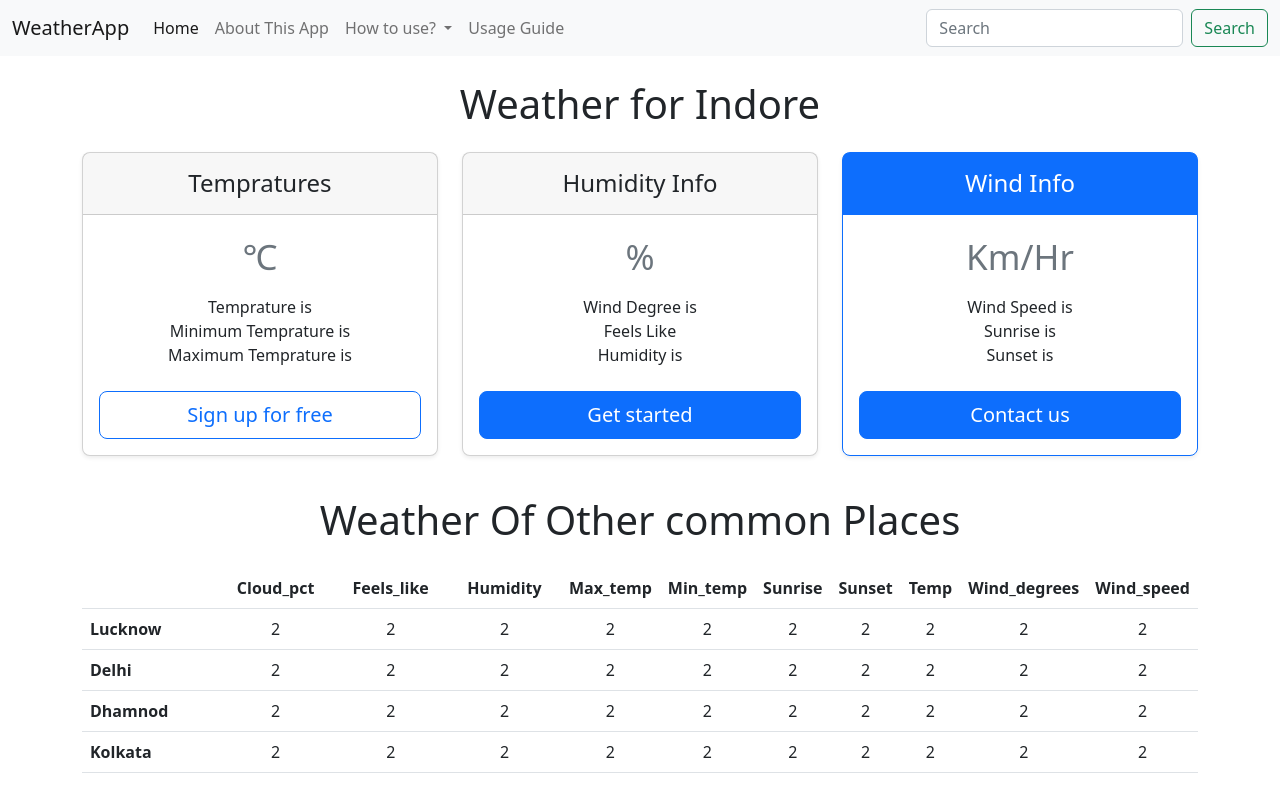
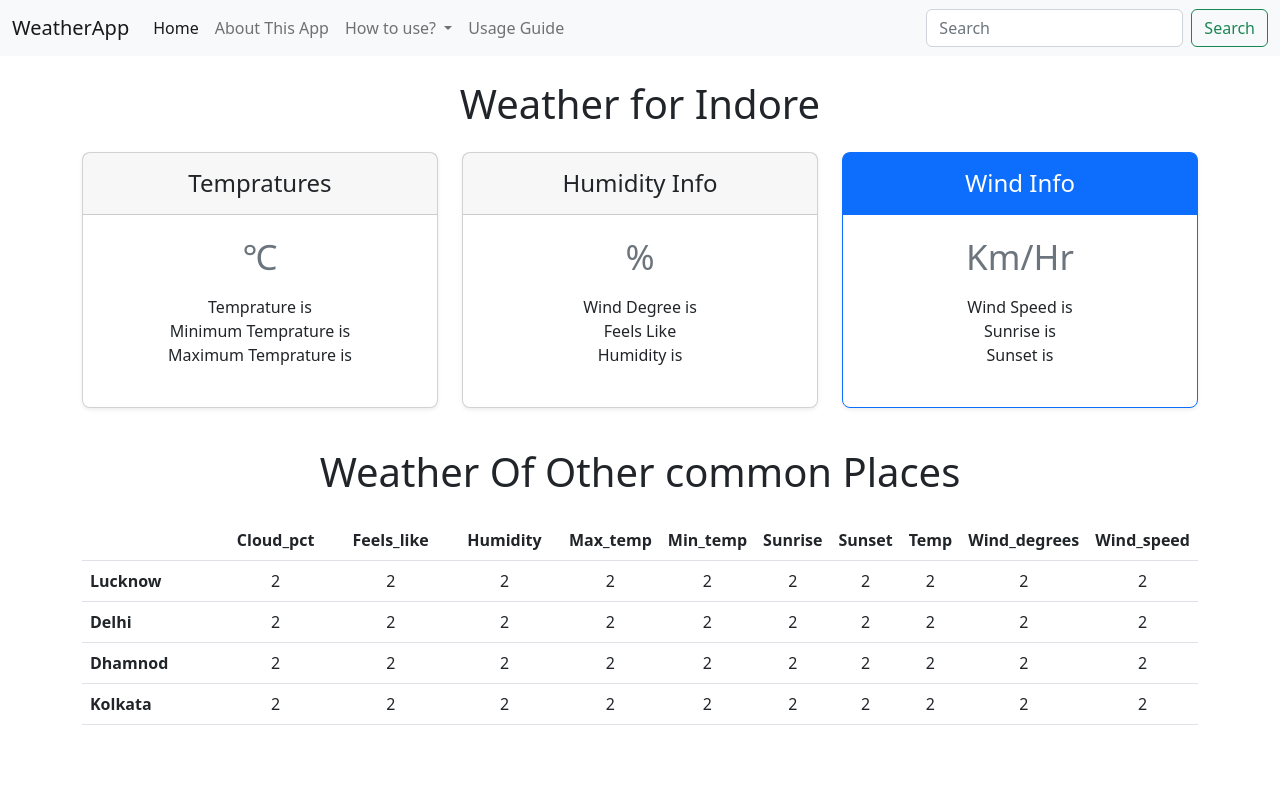
Before and after one commit to mayankjaiswal1709/MyWeatherApp, a plain HTML site: page index.html in a window 1280 px wide. Drawn offline with nearby package versions, Linux system fonts and the light colour scheme; no server answers.

Commit message:
Update index.html
comment added

```diff
--- a/index.html
+++ b/index.html
@@ -69,7 +69,7 @@
 
 
                             </ul>
-                            <button type="button" class="w-100 btn btn-lg btn-outline-primary">Sign up for free</button>
+                            <!-- <button type="button" class="w-100 btn btn-lg btn-outline-primary">Sign up for free</button> -->
                         </div>
                     </div>
                 </div>
@@ -86,7 +86,7 @@
                                 <li>Feels Like <span id="feels_like"></span></li>
                                 <li>Humidity is <span id="humidity"></span></li>
                             </ul>
-                            <button type="button" class="w-100 btn btn-lg btn-primary">Get started</button>
+                            <!-- <button type="button" class="w-100 btn btn-lg btn-primary">Get started</button> -->
                         </div>
                     </div>
                 </div>
@@ -103,7 +103,7 @@
                                 <li>Sunrise is <span id="sunrise"></span></li>
                                 <li>Sunset is <span id="sunset"></span></li>
                             </ul>
-                            <button type="button" class="w-100 btn btn-lg btn-primary">Contact us</button>
+                            <!-- <button type="button" class="w-100 btn btn-lg btn-primary">Contact us</button> -->
                         </div>
                     </div>
                 </div>
```
